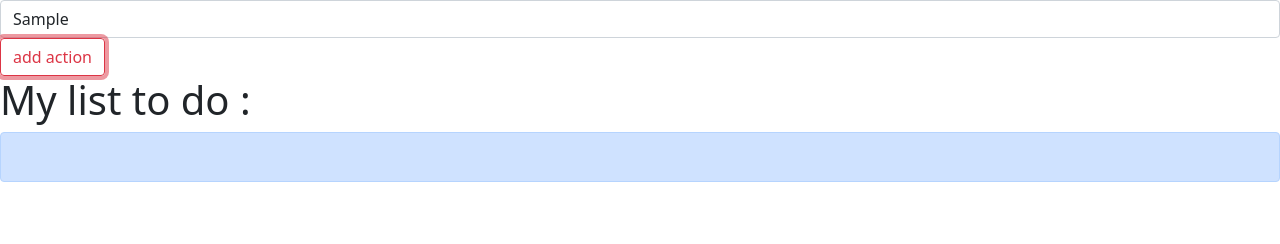
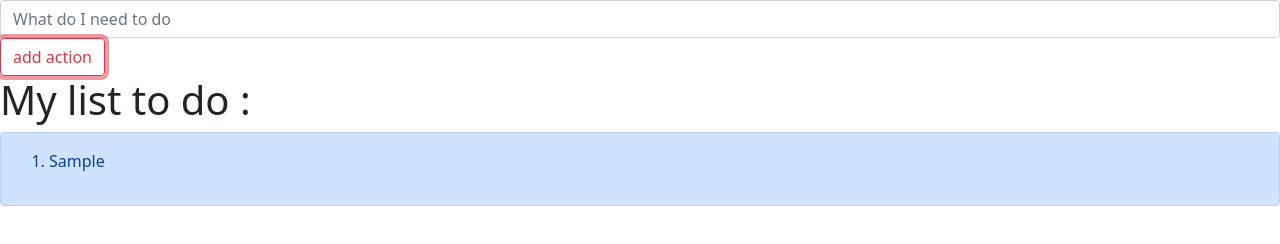
Before and after one commit to pavelmatienko/Dz8Matienko, a plain HTML site: page index.html in a window 1280 px wide. Both pictures are taken after typing "Sample" into the empty fields and a click on the button "add action". Drawn offline with nearby package versions, Linux system fonts and the light colour scheme.

Commit message:
Update index.html

```diff
--- a/index.html
+++ b/index.html
@@ -14,6 +14,18 @@
         <ol id="js-myList">
         </ol>
     </div>
-    <script src="/index.js"></script>
+    <script>
+        const list = document.getElementById('js-myList');
+
+        function myFunction () {
+            const firstAction = document.getElementById('js-input').value;
+            const entryAction = document.createElement('li');
+            if (firstAction !== '') {
+                document.getElementById('js-input').value = '';
+                entryAction.appendChild(document.createTextNode(firstAction));
+                list.appendChild(entryAction);
+                }
+        }
+    </script>
 </body>
 </html>
```
